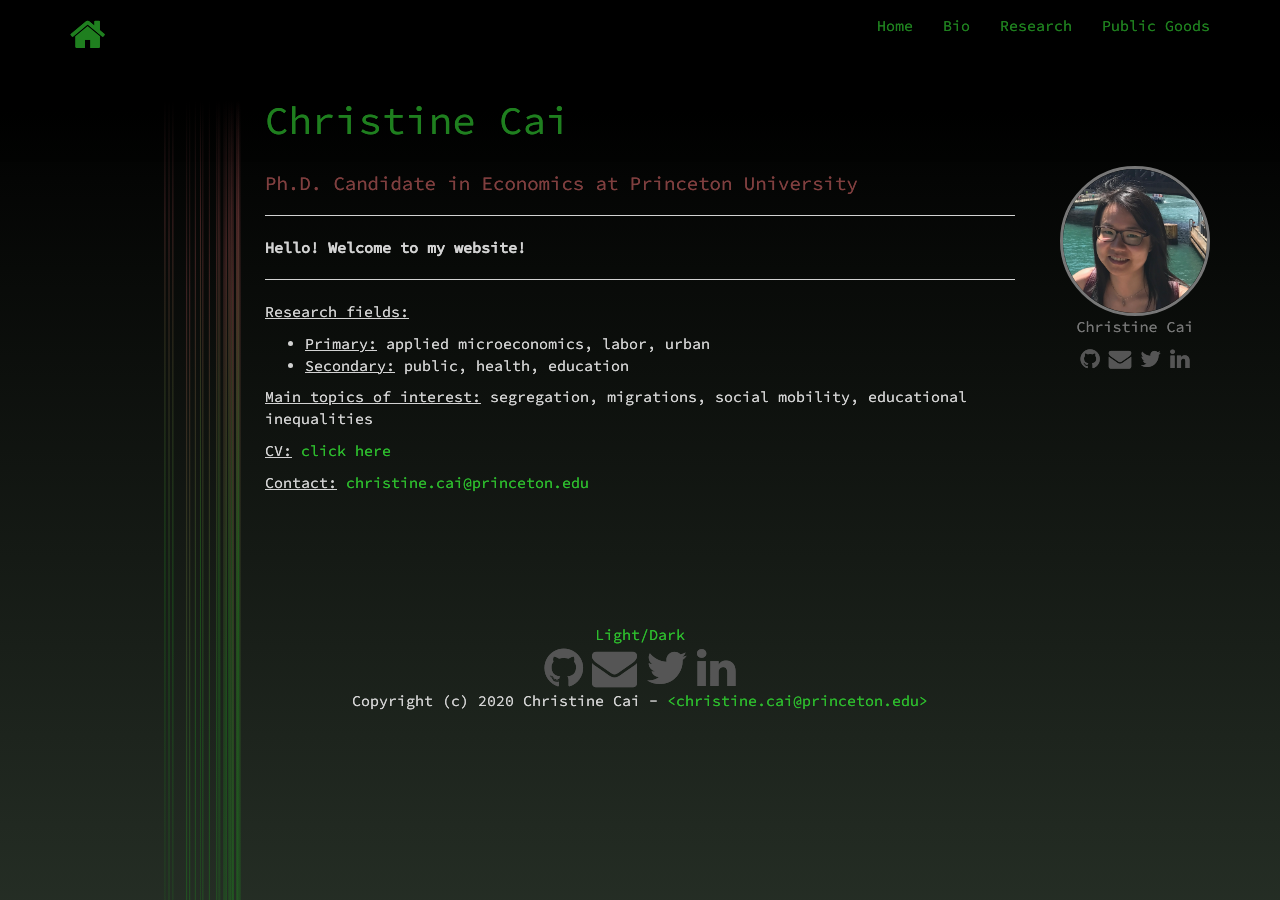
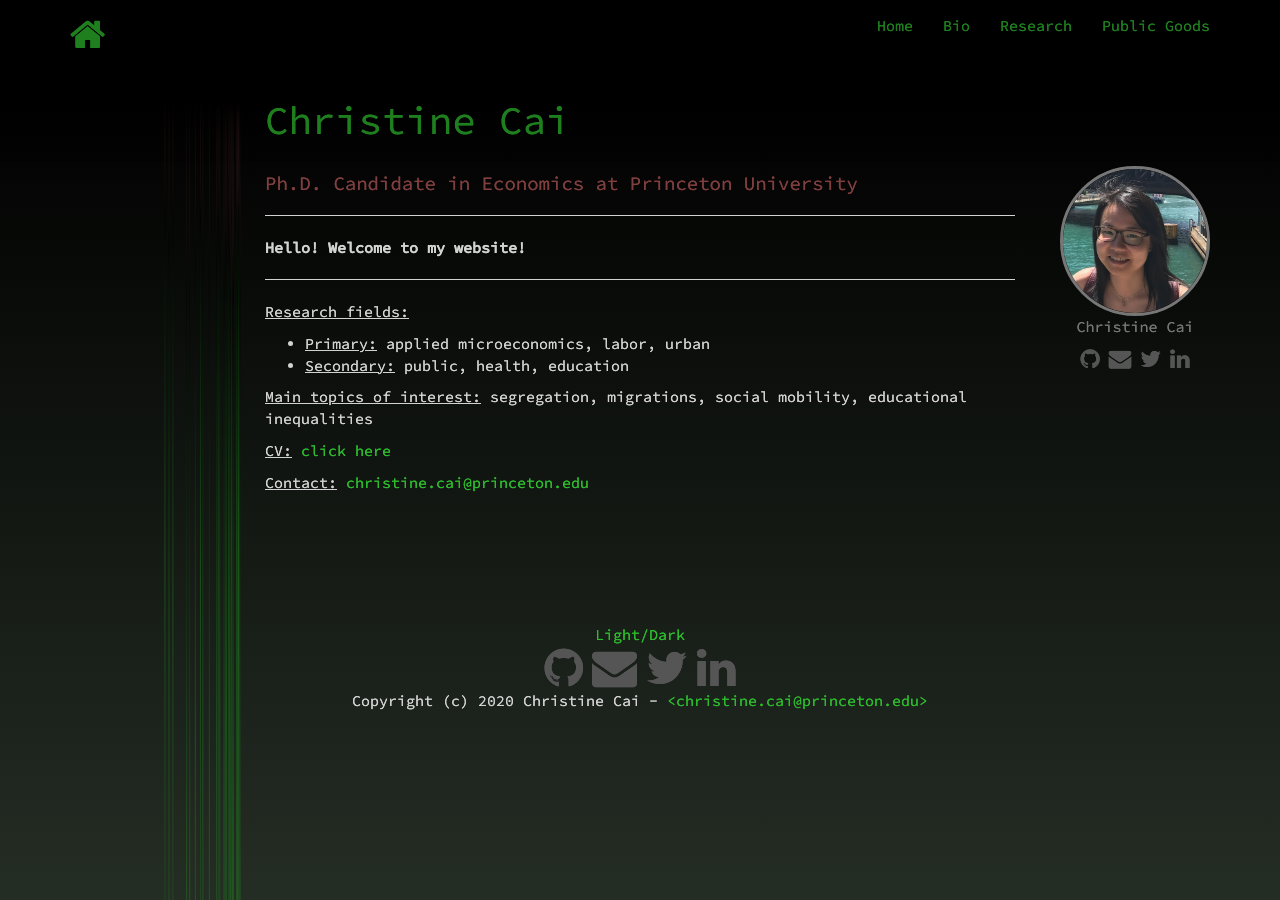
Before and after one commit to christinecai/website, a Jekyll site: the page built from index.md, in a window 1280 px wide. Built offline with Jekyll 4.4.1, drawn with Linux system fonts in a browser that asks for light colours; nearby versions of some CDN libraries.

Commit message:
Update default.html

```diff
--- a/_layouts/default.html
+++ b/_layouts/default.html
@@ -10,7 +10,7 @@
       <svg id="background-svg">
         <lineargradient id="Gradient1" x1="0" x2="0" y1="0" y2="1">
           <stop stop-opacity="0" class="bgColor2" offset="0%" />
-          <stop stop-opacity="0.5" class="bgColor2" offset="10%" />
+          <stop stop-opacity="0.5" class="bgColor3" offset="10%" />
           <stop stop-opacity="0.5" class="bgColor1" offset="40%" />
           <stop stop-opacity="0" class="bgColor1" offset="100%" />
         </lineargradient>
```
